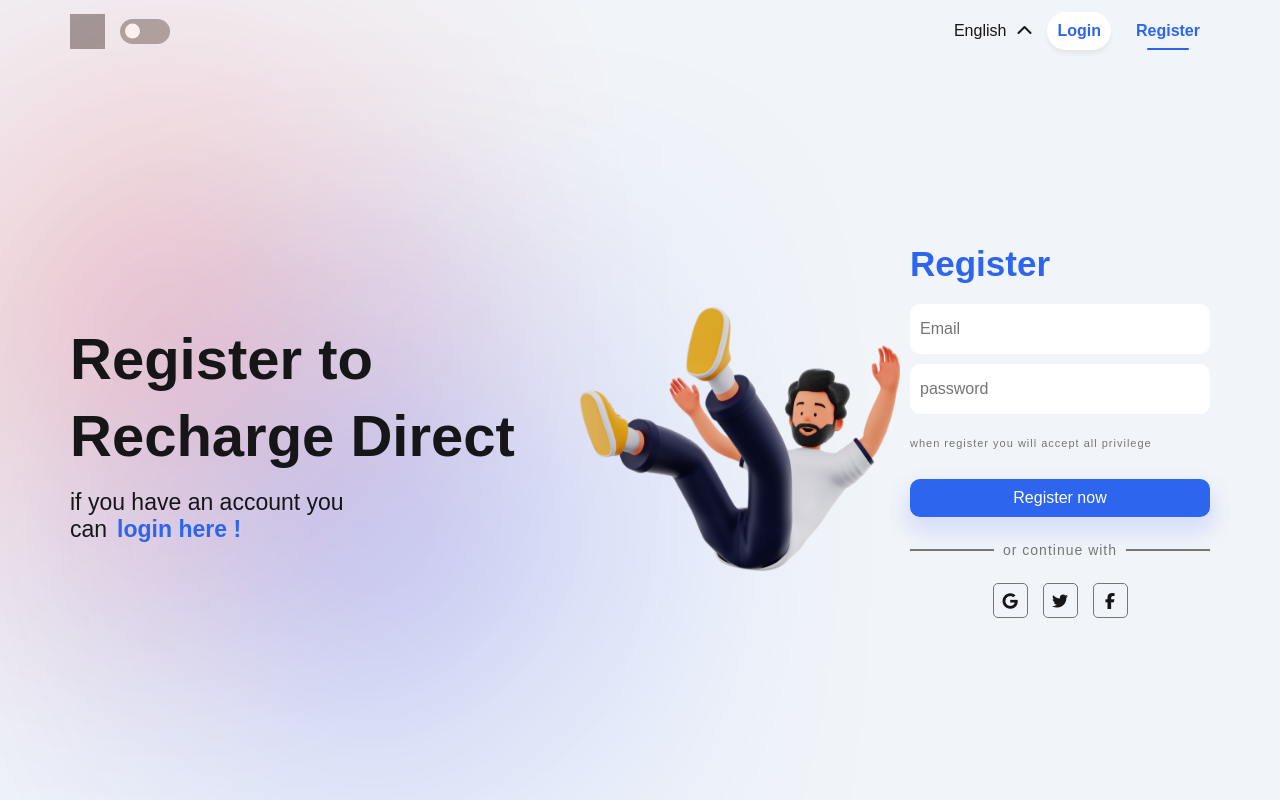
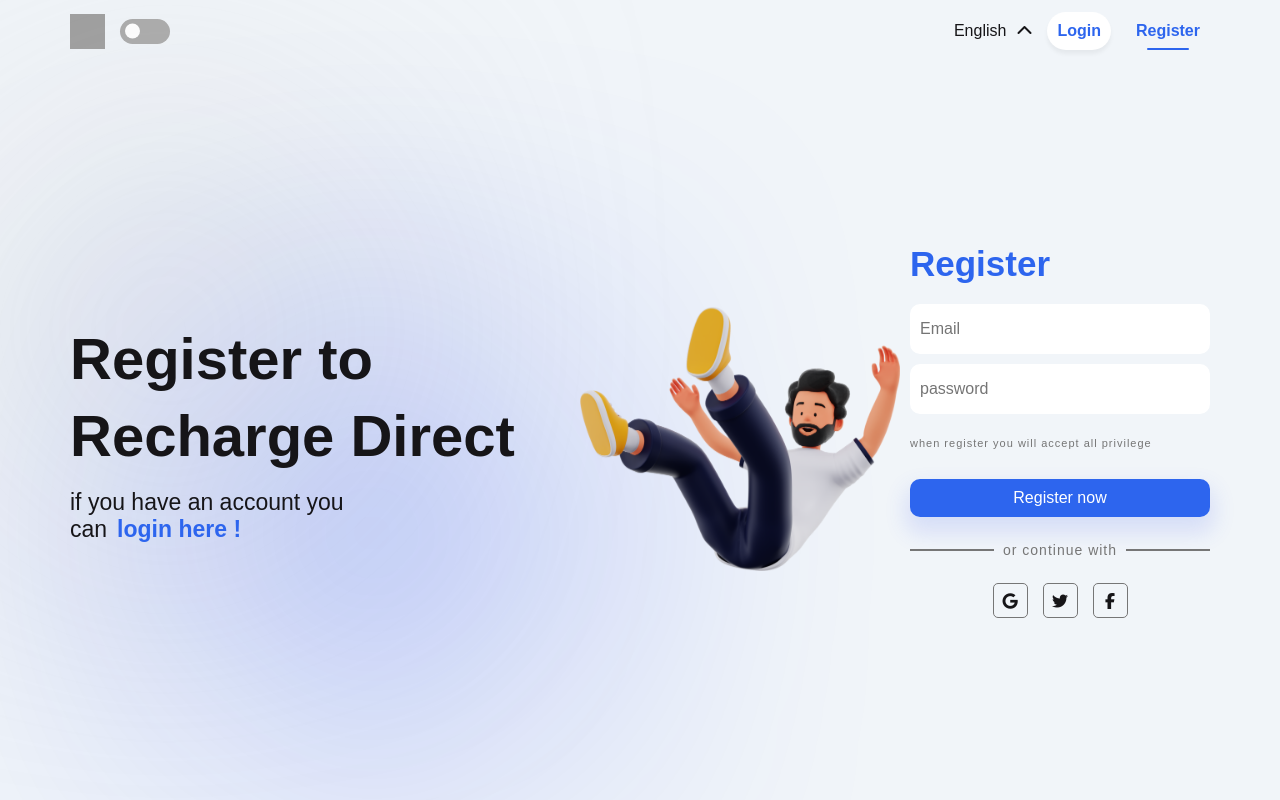
Before and after one commit to AhmedDoban/Pinterest-Colne, a React (Create React App) app: page /Register in a window 1280 px wide. Built offline with nearby package versions, Linux system fonts and the light colour scheme; grey boxes are pictures that could not be loaded.

Commit message:
update  blur circle

```diff
--- a/src/Assets/Components/Blur Circle/BlurCircle.css
+++ b/src/Assets/Components/Blur Circle/BlurCircle.css
@@ -20,10 +20,10 @@
 .BlurCircle .circle:nth-child(1) {
   top: 0;
   left: 0;
-  background-color: #ff0000;
+  background-color: #c0c0c0;
 }
 .BlurCircle .circle:nth-child(2) {
-  background-color: #002aff;
+  background-color: #002afa;
   bottom: 0;
   right: 0;
 }
```
